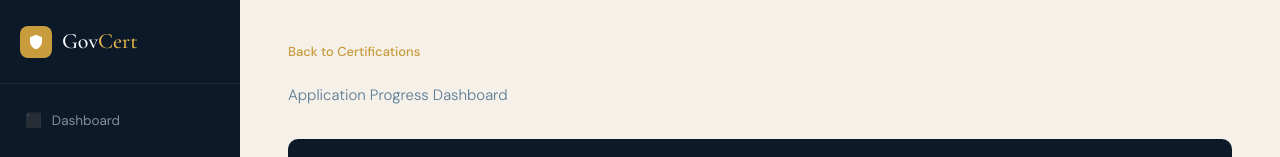
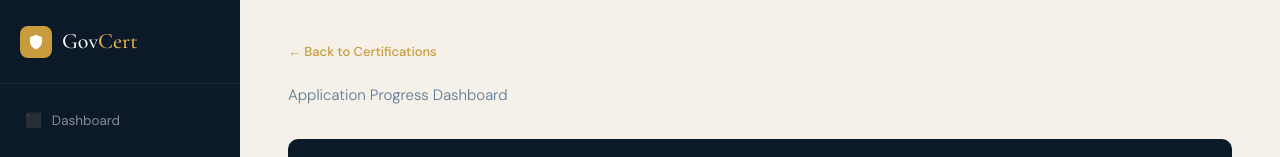
Before and after one commit to jhouse84/govcert-web, a Next.js app: page /certifications/1 in a window 1280 px wide. Shown: the top 157 px of the page. Built offline with nearby package versions, Linux system fonts and the light colour scheme; no server answers; sample sign-in values are in the browser's storage.

Commit message:
fix: React.use(params) for Next.js 15 async params — fixes undefined certId

```diff
--- a/app/certifications/[id]/page.tsx
+++ b/app/certifications/[id]/page.tsx
@@ -1,5 +1,5 @@
 "use client";
-import { useEffect, useState } from "react";
+import React, { useEffect, useState } from "react";
 import { useRouter } from "next/navigation";
 import { apiRequest } from "@/lib/api";
 
@@ -26,9 +26,10 @@ const SIN_LABELS: Record<string, string> = {
   "611430": "Professional & Management Training",
 };
 
-export default function CertificationDashboard({ params }: { params: { id: string } }) {
+export default function CertificationDashboard({ params }: { params: Promise<{ id: string }> }) {
   const router = useRouter();
-  const certId = String(params.id);
+  const { id } = React.use(params);
+  const certId = String(id);
   const [cert, setCert] = useState<any>(null);
   const [loading, setLoading] = useState(true);
   const [user, setUser] = useState<any>(null);
@@ -181,7 +182,7 @@ export default function CertificationDashboard({ params }: { params: { id: strin
 
       <div style={{ flex: 1, overflow: "auto" }}>
         <div style={{ padding: "40px 48px" }}>
-          <a href="/certifications" style={{ fontSize: 13, color: "var(--gold)", textDecoration: "none", fontWeight: 500 }}>Back to Certifications</a>
+          <a href="/certifications" style={{ fontSize: 13, color: "var(--gold)", textDecoration: "none", fontWeight: 500 }}>← Back to Certifications</a>
 
           <div style={{ marginTop: 20, marginBottom: 32 }}>
             <div style={{ fontSize: 11, fontWeight: 600, textTransform: "uppercase", letterSpacing: ".12em", color: "var(--gold)", marginBottom: 8 }}>
```
Also changed, not shown: app/certifications/[id]/past-performance/page.tsx (+4 -3 lines).
